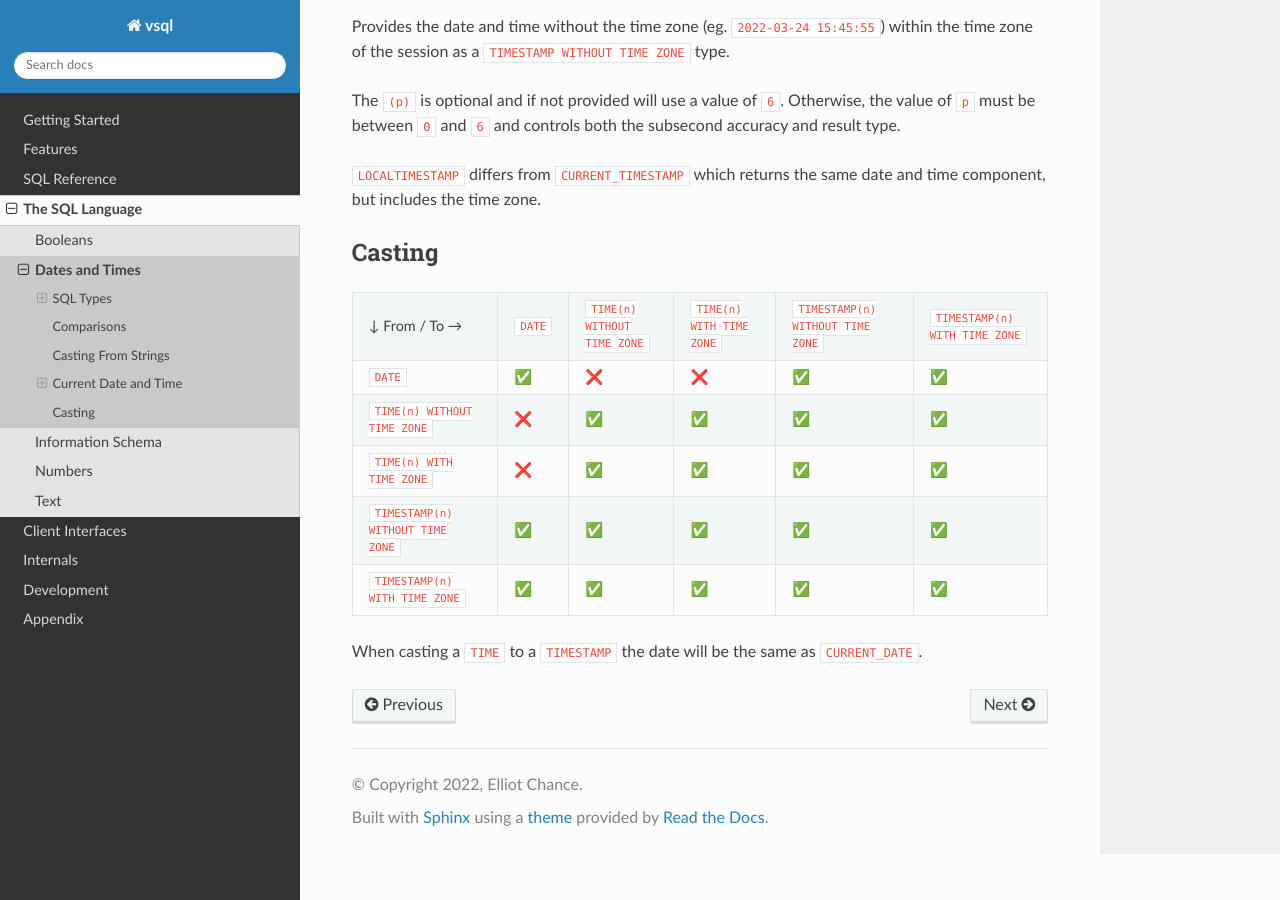
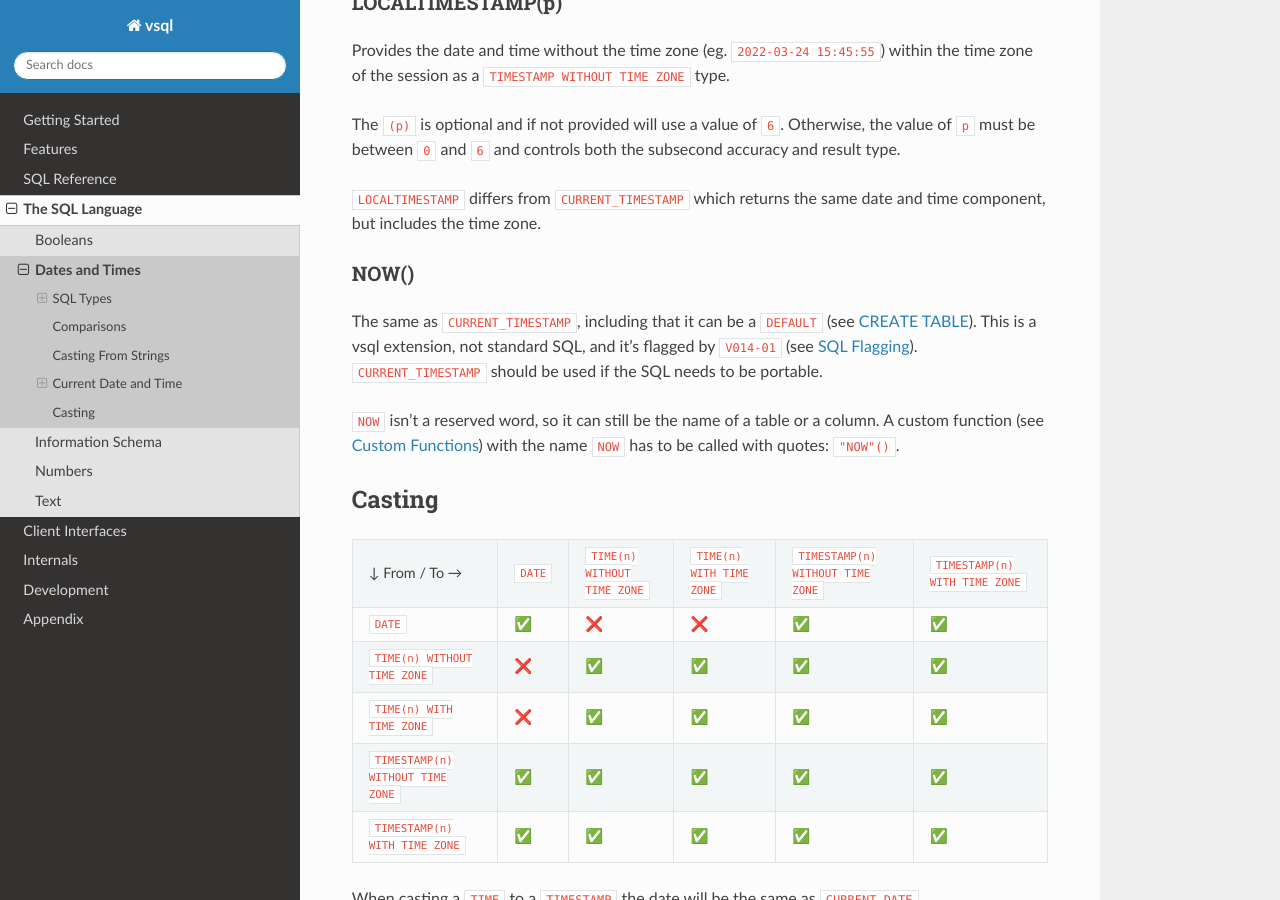
Before and after one commit to elliotchance/vsql, a Sphinx documentation site: the page built from docs/dates-times.rst, in a window 1280 px wide and 900 px high, scrolled down 4066 px. Built offline with Sphinx 7.4.7 and the Read the Docs theme 3.1.0, drawn with Linux system fonts in a browser that asks for light colours.

Commit message:
language: Add NOW() as an alias for CURRENT_TIMESTAMP
NOW() is a vsql extension flagged by V014-01. V014 is for time functions that aren't in the standard, so that the others can be grouped by type as well.

The lexer makes it the token CURRENT_TIMESTAMP, so it's the same everywhere, including a DEFAULT where the grammar only allows a datetime value function, and a CHECK. NOW stays a regular identifier, so it can still be a name. A custom function called NOW has to be called as "NOW"().

Co-Authored-By: Claude Opus 5.5 <noreply@anthropic.com>

```diff
--- a/docs/dates-times.rst
+++ b/docs/dates-times.rst
@@ -205,6 +205,18 @@ the subsecond accuracy and result type.
 ``LOCALTIMESTAMP`` differs from ``CURRENT_TIMESTAMP`` which returns the same
 date and time component, but includes the time zone.
 
+NOW()
+^^^^^
+
+The same as ``CURRENT_TIMESTAMP``, including that it can be a ``DEFAULT`` (see
+:doc:`create-table`). This is a vsql extension, not standard SQL, and it's
+flagged by ``V014-01`` (see :doc:`sql-flagging`). ``CURRENT_TIMESTAMP`` should be
+used if the SQL needs to be portable.
+
+``NOW`` isn't a reserved word, so it can still be the name of a table or a
+column. A custom function (see :doc:`custom-functions`) with the name ``NOW`` has
+to be called with quotes: ``"NOW"()``.
+
 Casting
 -------
 
--- a/docs/functions.rst
+++ b/docs/functions.rst
@@ -177,6 +177,11 @@ See :doc:`dates-times`.
 
 LOCALTIMESTAMP
 ^^^^^^^^^^^^^^
+
+See :doc:`dates-times`.
+
+NOW
+^^^
 
 See :doc:`dates-times`.
 
--- a/docs/sql-flagging.rst
+++ b/docs/sql-flagging.rst
@@ -190,3 +190,9 @@ extension of it.
 
    * - ``V013-05``
      - ``ABORT`` instead of ``ROLLBACK`` (see :doc:`rollback`).
+
+   * - ``V014``
+     - Time functions that aren't in the standard.
+
+   * - ``V014-01``
+     - ``NOW()`` instead of ``CURRENT_TIMESTAMP`` (see :doc:`dates-times`).
```
Also changed, not shown: 4 other files.
